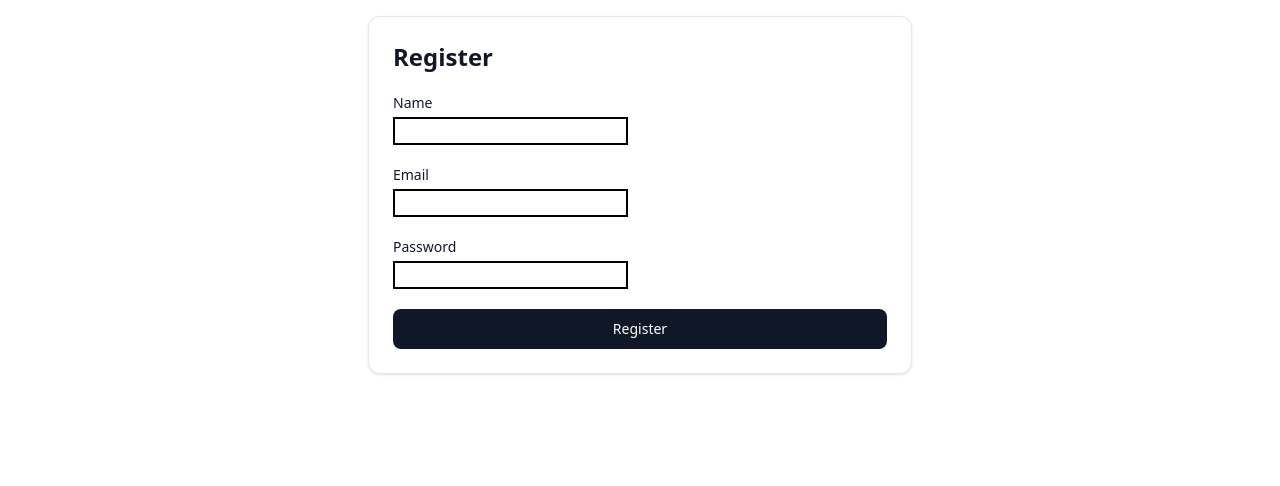
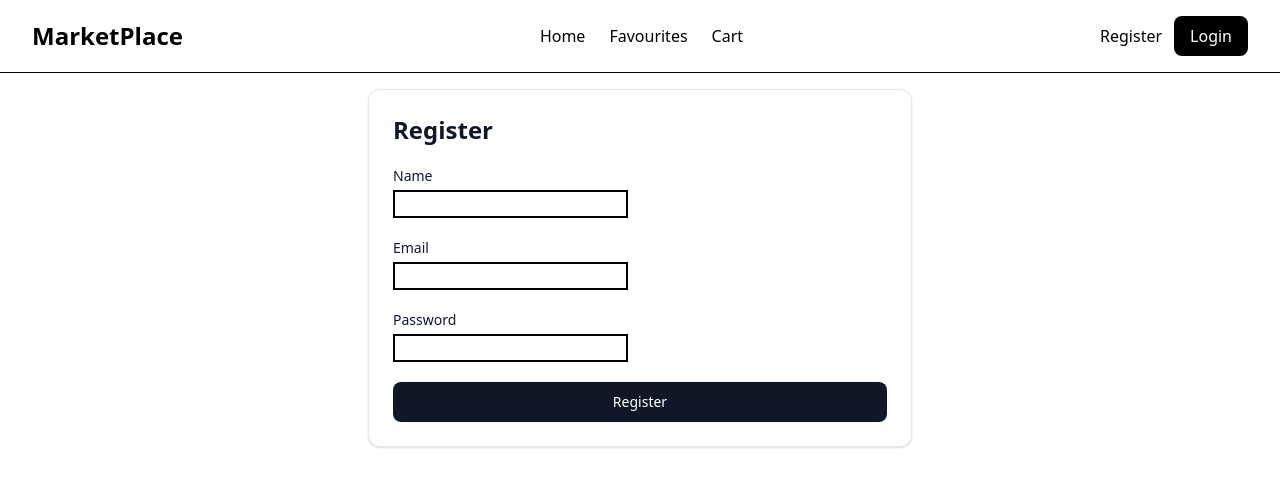
Before and after one commit to Rumaisa10/MarketPlace, a Next.js app: page /register in a window 1280 px wide. Shown: the top 486 px of the page. Built offline with nearby package versions, Linux system fonts and the light colour scheme; no server answers.

Commit message:
add session-aware navbar and logout

```diff
--- /dev/null
+++ b/app/components/LogoutButton.tsx
@@ -0,0 +1,23 @@
+'use client'
+import { signOut } from "next-auth/react";
+import { useRouter } from "next/navigation";
+
+export default function LogoutButton() {
+  const router = useRouter();
+
+  async function handleLogout() {
+    await signOut({ redirect: false });
+    router.push("/");
+    router.refresh();
+  }
+
+  return (
+    <button
+      type="button"
+      onClick={handleLogout}
+      className="rounded-lg border px-4 py-2 hover:bg-gray-100"
+    >
+      Logout
+    </button>
+  );
+}
--- /dev/null
+++ b/app/components/Navbar.tsx
@@ -0,0 +1,44 @@
+import Link from "next/link";
+import { auth } from "@/auth";
+import LogoutButton from "./LogoutButton";
+
+export default async function Navbar() {
+  const session = await auth();
+
+  return (
+    <nav className="flex items-center justify-between px-8 py-4 border-b">
+      <Link href="/" className="text-2xl font-bold">
+        MarketPlace
+      </Link>
+
+      <div className="flex items-center gap-6">
+        <Link href="/" className="hover:text-blue-600">Home</Link>
+        <Link href="/favourites" className="hover:text-blue-600">Favourites</Link>
+        <Link href="/cart" className="hover:text-blue-600">Cart</Link>
+        {session && (
+          <>
+            <Link href="/sell" className="hover:text-blue-600">Sell</Link>
+            <Link href="/my-listings" className="hover:text-blue-600">My listings</Link>
+          </>
+        )}
+      </div>
+
+      {session ? (
+        <div className="flex items-center gap-4">
+          <span className="text-sm">{session.user?.name}</span>
+          <LogoutButton />
+        </div>
+      ) : (
+        <div className="flex items-center gap-3">
+          <Link href="/register" className="hover:text-blue-600">Register</Link>
+          <Link
+            href="/login"
+            className="rounded-lg bg-black px-4 py-2 text-white hover:bg-gray-800"
+          >
+            Login
+          </Link>
+        </div>
+      )}
+    </nav>
+  );
+}
--- a/app/layout.tsx
+++ b/app/layout.tsx
@@ -4,6 +4,8 @@ import "./globals.css";
 import FavouritesProvider from "./context/FavouritesProvider";
 import CartProvider from "./context/CartProvider";
 import { connectDB } from "@/libs/db";
+import Navbar from "./components/Navbar";
+
 const geistSans = Geist({
   variable: "--font-geist-sans",
   subsets: ["latin"],
@@ -20,16 +22,21 @@ export const metadata: Metadata = {
 };
 
 export default async function RootLayout({ children }: LayoutProps<"/">) {
-  await connectDB()
+  await connectDB();
   return (
     <html
       lang="en"
       className={`${geistSans.variable} ${geistMono.variable} h-full antialiased`}
     >
       <body className="min-h-full flex flex-col">
-        <FavouritesProvider> <CartProvider>{children}</CartProvider></FavouritesProvider>
-
-        </body>
+        <FavouritesProvider>
+          {" "}
+          <CartProvider>
+            {" "}
+            <Navbar/>{children}
+          </CartProvider>
+        </FavouritesProvider>
+      </body>
     </html>
   );
 }
```
